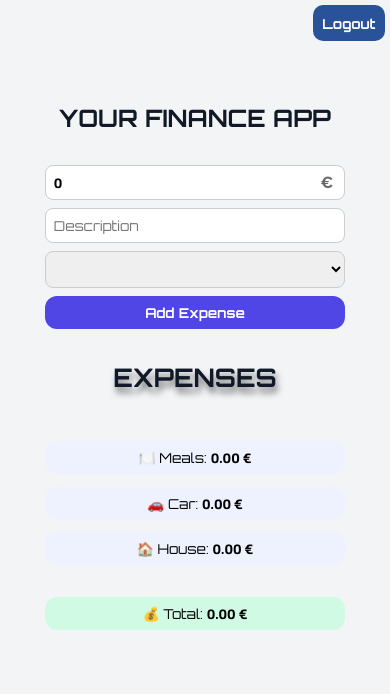
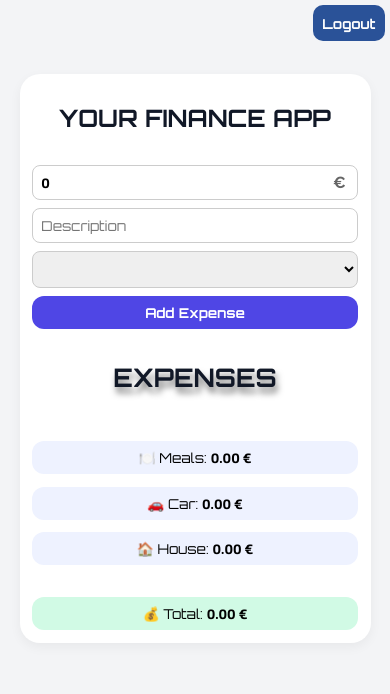
Before and after one commit to itdavidivan/finance_app_frontend, a Nuxt app: page /dashboard in a window 390 px wide. Shown: the top 694 px of the page. Built offline with nearby package versions, Linux system fonts and the light colour scheme.

Commit message:
added margin to responsive dashboard

```diff
--- a/app/pages/dashboard/index.vue
+++ b/app/pages/dashboard/index.vue
@@ -690,14 +690,11 @@ label {
 
 @media (max-width: 768px) {
   .finance-card {
-    padding-left: 1rem;
-    padding-right: 1rem;
-    padding-top: 0;
-    padding-bottom: 0;
-    width: 95%;
-    background: #f3f4f6;
-    box-shadow: none;
-    margin: 2rem;
+    width: 90%; /* alebo 100% */
+    margin: 1rem auto; /* centrovanie na stred */
+    padding: 1rem;
+    background: #ffffff; /* ak nechceš, aby splývala s pozadím */
+    box-shadow: 0 4px 12px rgba(0, 0, 0, 0.05);
   }
   .finance-header {
     font-size: 1.5rem;
```
